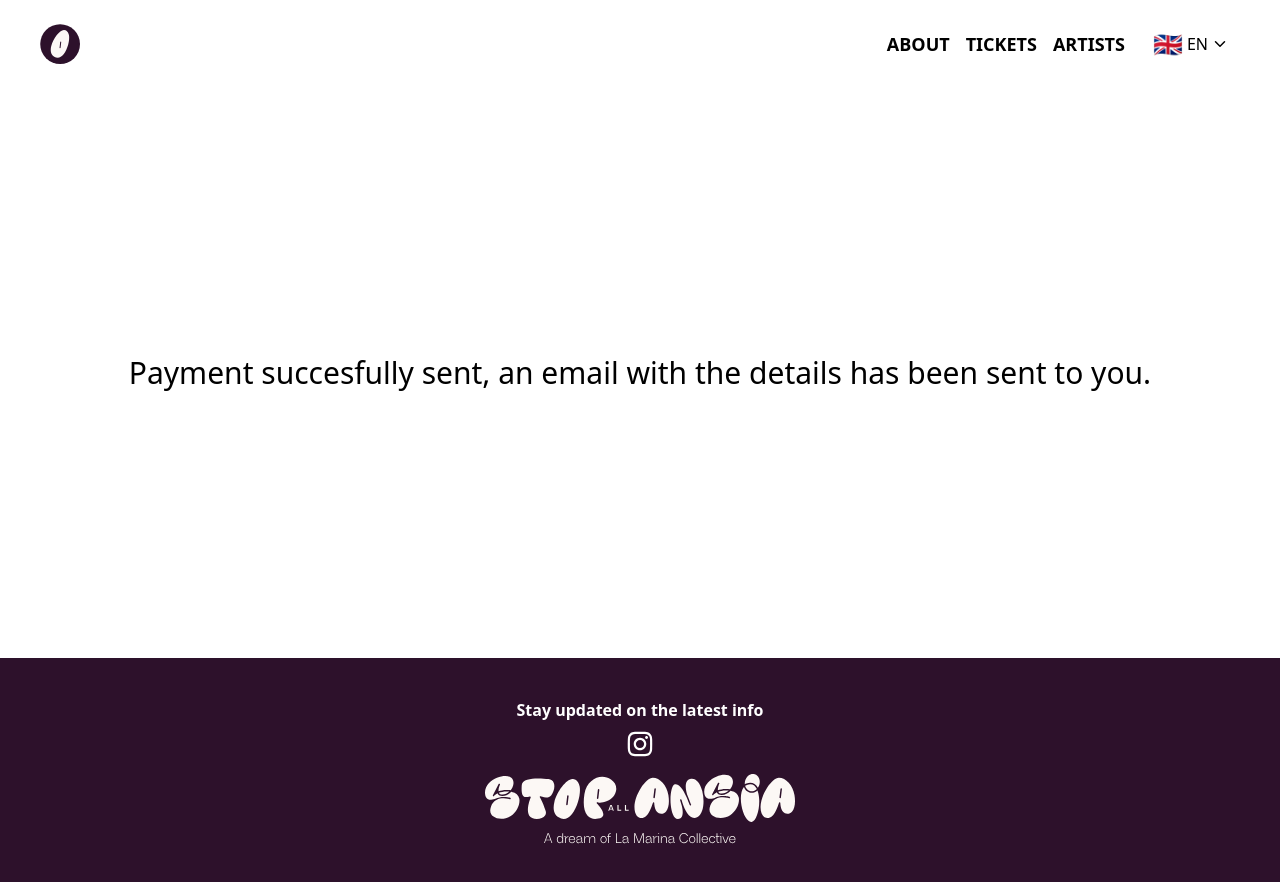
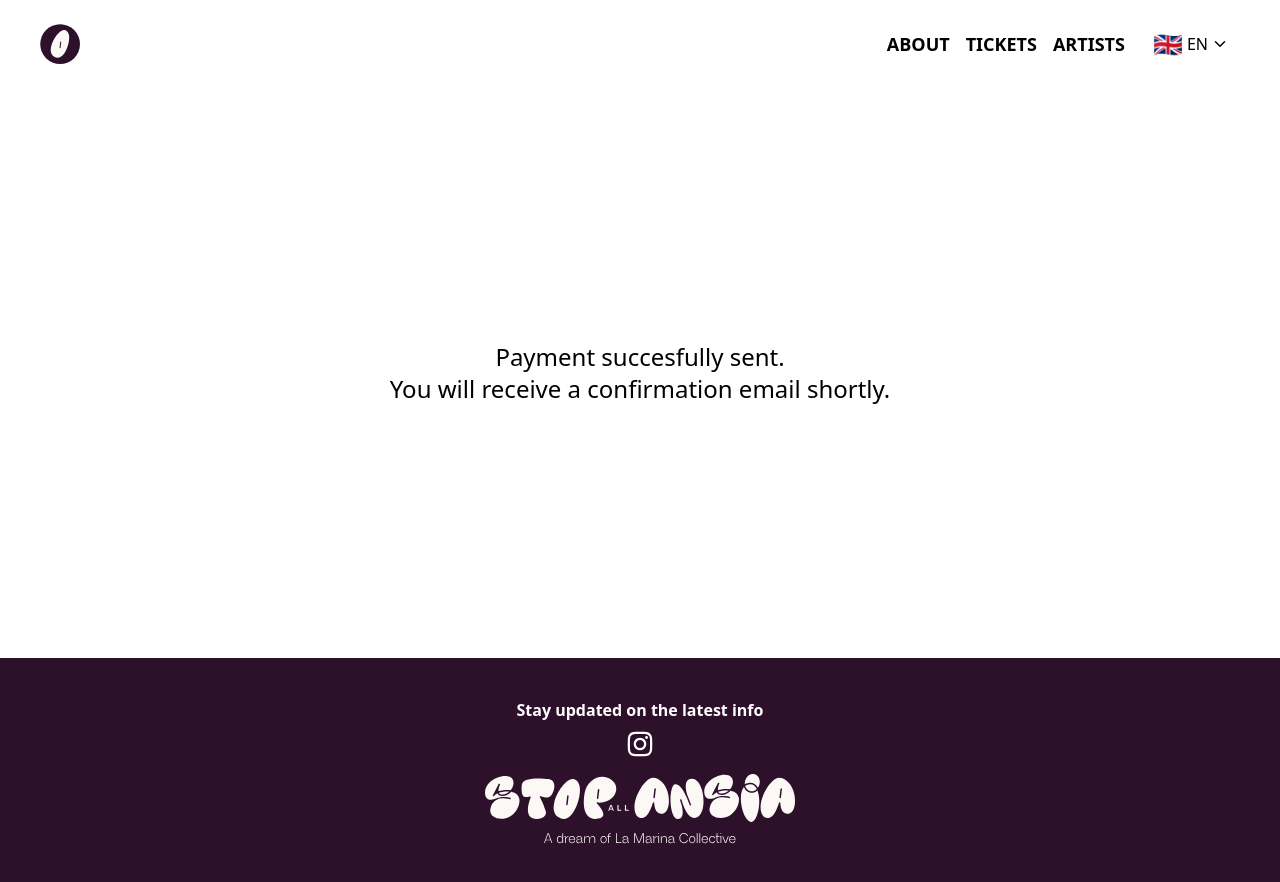
Before and after one commit to jordiroca94/stopallansia, a Next.js app: page /en/payment-success in a window 1280 px wide. Shown: the top 882 px of the page. Built offline with nearby package versions, Linux system fonts and the light colour scheme.

Commit message:
fix: confirmation message

```diff
--- a/src/app/[locale]/payment-success/page.tsx
+++ b/src/app/[locale]/payment-success/page.tsx
@@ -8,10 +8,12 @@ export default function page() {
       <Header />
       <div className="min-h-screen flex flex-col justify-between">
         <Container className="flex-grow flex items-center justify-center py-20">
-          <h1 className="flex justify-center text-lg lg:text-3xl">
-            Payment succesfully sent, an email with the details has been sent to
-            you.
+          <h1 className="flex justify-center text-lg lg:text-2xl">
+            Payment succesfully sent.
           </h1>
+          <p className="flex justify-center text-lg lg:text-2xl">
+            You will receive a confirmation email shortly.
+          </p>
         </Container>
         <Footer />
       </div>
```
